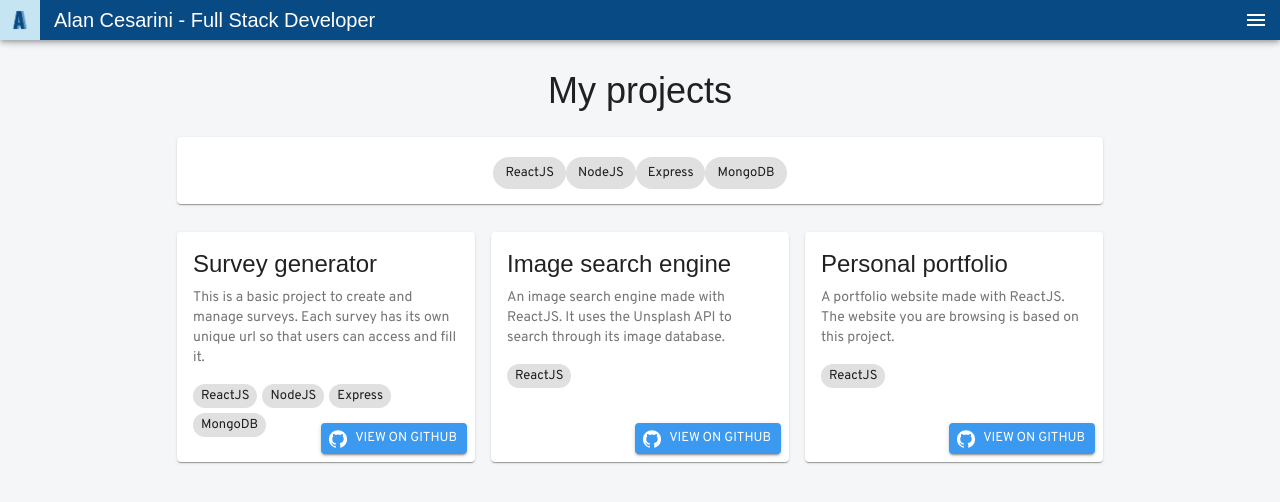
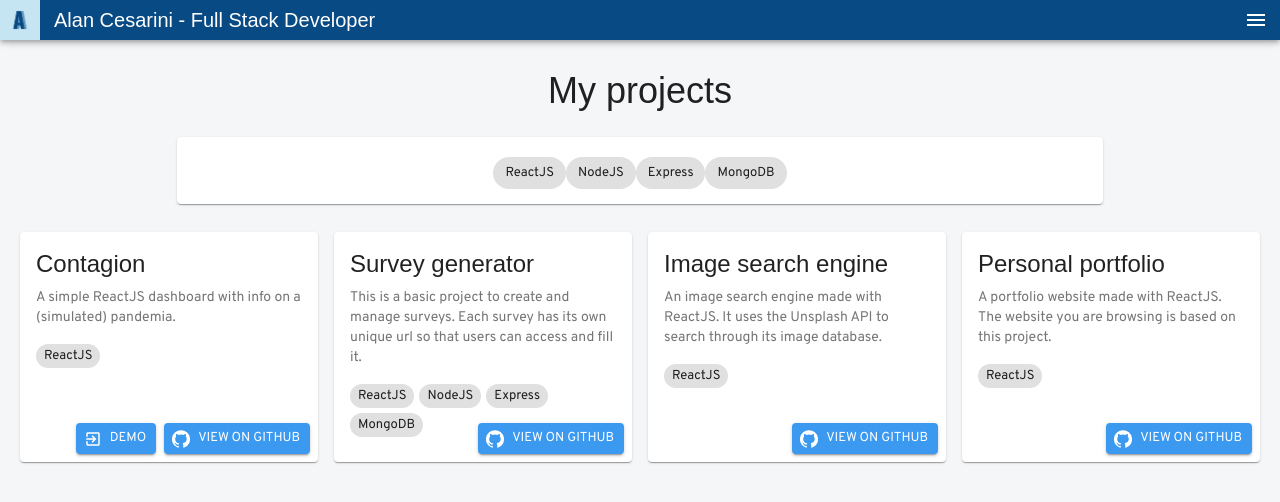
Before and after one commit to alancesarini/personal-portfolio, a React (Create React App) app: page /projects in a window 1280 px wide. Shown: the top 502 px of the page. Built offline with nearby package versions, Linux system fonts and the light colour scheme; a web font is replaced by a local one.

Commit message:
New project and "demo" button in the project card

```diff
--- a/src/components/Pages/Projects/Projects.js
+++ b/src/components/Pages/Projects/Projects.js
@@ -1,45 +1,46 @@
-import React, { useState } from "react";
-import Card from "@material-ui/core/Card";
-import Paper from "@material-ui/core/Paper";
-import CardActions from "@material-ui/core/CardActions";
-import CardContent from "@material-ui/core/CardContent";
-import Button from "@material-ui/core/Button";
-import Typography from "@material-ui/core/Typography";
-import Grid from "@material-ui/core/Grid";
-import Chip from "@material-ui/core/Chip";
-import GitHubIcon from "@material-ui/icons/GitHub";
-import classes from "./Projects.module.css";
-import projects from "../../../data/projects";
-import Page from "../../hoc/Page";
-import PageTitle from "../../UI/PageTitle/PageTitle";
+import React, { useState } from 'react'
+import Card from '@material-ui/core/Card'
+import Paper from '@material-ui/core/Paper'
+import CardActions from '@material-ui/core/CardActions'
+import CardContent from '@material-ui/core/CardContent'
+import Button from '@material-ui/core/Button'
+import Typography from '@material-ui/core/Typography'
+import Grid from '@material-ui/core/Grid'
+import Chip from '@material-ui/core/Chip'
+import GitHubIcon from '@material-ui/icons/GitHub'
+import ExitToApp from '@material-ui/icons/ExitToApp'
+import classes from './Projects.module.css'
+import projects from '../../../data/projects'
+import Page from '../../hoc/Page'
+import PageTitle from '../../UI/PageTitle/PageTitle'
 
 const Projects = () => {
-  const tags = [];
+  const tags = []
   projects.forEach(project => {
     project.tags.forEach(tag => {
       if (!tags.find(t => t === tag)) {
-        tags.push(tag);
+        tags.push(tag)
       }
-    });
-  });
+    })
+  })
 
-  const [filteredProjects, setFilteredProjects] = useState(projects);
+  const [filteredProjects, setFilteredProjects] = useState(projects)
 
   const handleClick = clickedTag => {
     const updatedProjects = projects.filter(project =>
       project.tags.find(tag => tag === clickedTag)
-    );
-    setFilteredProjects(updatedProjects);
-  };
+    )
+    setFilteredProjects(updatedProjects)
+  }
 
   return (
     <Page>
-      <PageTitle title="My projects" />
+      <PageTitle title='My projects' />
       <Grid
         container
         spacing={2}
         className={classes.FilterContainer}
-        justify="center"
+        justify='center'
       >
         <Grid item xs={12} lg={9}>
           <Paper className={classes.Filter}>
@@ -55,18 +56,18 @@ const Projects = () => {
           </Paper>
         </Grid>
       </Grid>
-      <Grid container spacing={2} justify="center">
+      <Grid container spacing={2} justify='center'>
         {filteredProjects.map(project => (
           <Grid item xs={12} sm={6} md={6} lg={3} key={project.name}>
             <Card className={classes.Project}>
               <CardContent>
-                <Typography gutterBottom variant="h5" component="h2">
+                <Typography gutterBottom variant='h5' component='h2'>
                   {project.name}
                 </Typography>
                 <Typography
-                  variant="body2"
-                  color="textSecondary"
-                  component="p"
+                  variant='body2'
+                  color='textSecondary'
+                  component='p'
                   paragraph
                 >
                   {project.description}
@@ -74,17 +75,26 @@ const Projects = () => {
                 {project.tags.map(tag => (
                   <Chip
                     className={classes.Tag}
-                    size="small"
+                    size='small'
                     label={tag}
                     key={tag}
                   />
                 ))}
               </CardContent>
               <CardActions className={classes.ProjectActions}>
+                {project.demo ? <Button
+                  variant='contained'
+                  color='primary'
+                  size='small'
+                  startIcon={<ExitToApp />}
+                  href={project.demo}
+                                >
+                  DEMO
+                                </Button> : null}
                 <Button
-                  variant="contained"
-                  color="primary"
-                  size="small"
+                  variant='contained'
+                  color='primary'
+                  size='small'
                   startIcon={<GitHubIcon />}
                   href={project.link}
                 >
@@ -96,7 +106,7 @@ const Projects = () => {
         ))}
       </Grid>
     </Page>
-  );
-};
+  )
+}
 
-export default Projects;
+export default Projects
--- a/src/data/projects.js
+++ b/src/data/projects.js
@@ -1,25 +1,36 @@
 const projects = [
   {
-    name: "Survey generator",
+    name: 'Contagion',
     description:
-      "This is a basic project to create and manage surveys. Each survey has its own unique url so that users can access and fill it.",
-    tags: ["ReactJS", "NodeJS", "Express", "MongoDB"],
-    link: "https://github.com/alancesarini/survey-system"
+      'A simple ReactJS dashboard with info on a (simulated) pandemia.',
+    tags: ['ReactJS'],
+    link: 'https://github.com/alancesarini/contagion',
+    demo: 'https://demo.alancesarini.com/contagion/'
   },
   {
-    name: "Image search engine",
+    name: 'Survey generator',
     description:
-      "An image search engine made with ReactJS. It uses the Unsplash API to search through its image database.",
-    tags: ["ReactJS"],
-    link: "https://github.com/alancesarini/unsplash-search-engine"
+      'This is a basic project to create and manage surveys. Each survey has its own unique url so that users can access and fill it.',
+    tags: ['ReactJS', 'NodeJS', 'Express', 'MongoDB'],
+    link: 'https://github.com/alancesarini/survey-system',
+    demo: ''
   },
   {
-    name: "Personal portfolio",
+    name: 'Image search engine',
     description:
-      "A portfolio website made with ReactJS. The website you are browsing is based on this project.",
-    tags: ["ReactJS"],
-    link: "https://github.com/alancesarini/personal-portfolio"
+      'An image search engine made with ReactJS. It uses the Unsplash API to search through its image database.',
+    tags: ['ReactJS'],
+    link: 'https://github.com/alancesarini/unsplash-search-engine',
+    demo: ''
+  },
+  {
+    name: 'Personal portfolio',
+    description:
+      'A portfolio website made with ReactJS. The website you are browsing is based on this project.',
+    tags: ['ReactJS'],
+    link: 'https://github.com/alancesarini/personal-portfolio',
+    demo: ''
   }
-];
+]
 
-export default projects;
+export default projects
--- /dev/null
+++ b/src/data/projects.min.js
@@ -0,0 +1 @@
+const projects=[{name:"Contagion",description:"A simple ReactJS dashboard with info on a (simulated) pandemia.",tags:["ReactJS"],link:"https://github.com/alancesarini/contagion",demo:"https://demo.alancesarini.com/contagion/"},{name:"Survey generator",description:"This is a basic project to create and manage surveys. Each survey has its own unique url so that users can access and fill it.",tags:["ReactJS","NodeJS","Express","MongoDB"],link:"https://github.com/alancesarini/survey-system",demo:""},{name:"Image search engine",description:"An image search engine made with ReactJS. It uses the Unsplash API to search through its image database.",tags:["ReactJS"],link:"https://github.com/alancesarini/unsplash-search-engine",demo:""},{name:"Personal portfolio",description:"A portfolio website made with ReactJS. The website you are browsing is based on this project.",tags:["ReactJS"],link:"https://github.com/alancesarini/personal-portfolio",demo:""}];export default projects;
```
Also changed, not shown: 1 other file (tests, documents, lock files or other folders).
